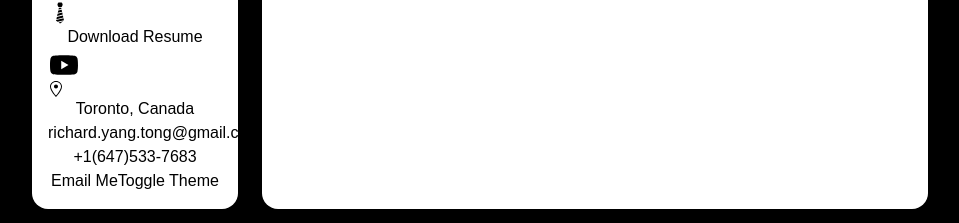
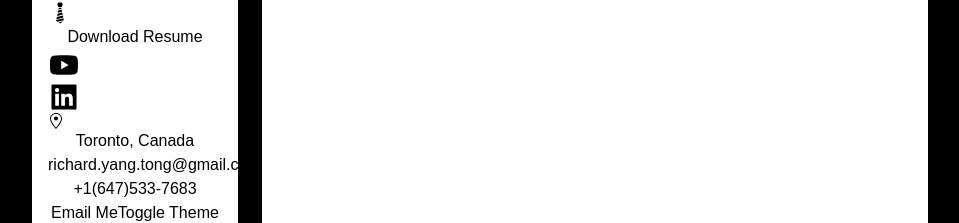
Before and after one commit to Dragontalker/nextjs-tailwindcss-portfolio, a Next.js app: page / in a window 1280 px wide. Shown: the part 250-473 px from the top of the page, without its empty margins (160-1119 px from the left). Built offline with nearby package versions, Linux system fonts and the light colour scheme.

Commit message:
Added an icon for Linkedin.

```diff
--- a/components/Sidebar.tsx
+++ b/components/Sidebar.tsx
@@ -1,4 +1,4 @@
-import { AiFillGithub, AiLinkedin, AiFillYoutube } from 'react-icons/ai'
+import { AiFillGithub, AiLinkedin, AiFillYoutube, AiFillLinkedin } from 'react-icons/ai'
 import { GoLocation } from 'react-icons/go'
 import { GiTie } from 'react-icons/gi'
 
@@ -16,6 +16,9 @@ const Sidebar = () => {
             <div>
                 <a>
                     <AiFillYoutube className='w-8 h-8'/>
+                </a>
+                <a>
+                    <AiFillLinkedin className='w-8 h-8'/>
                 </a>
             </div>
 
```
